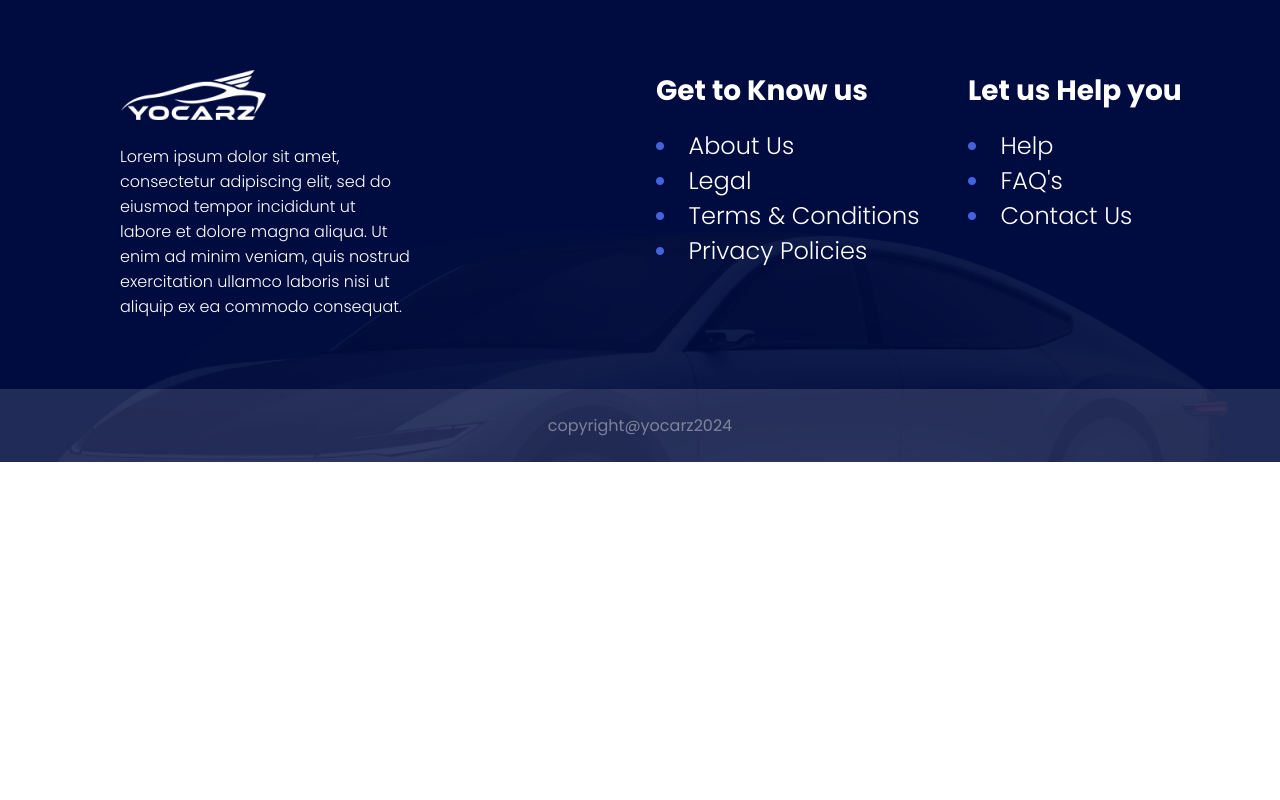
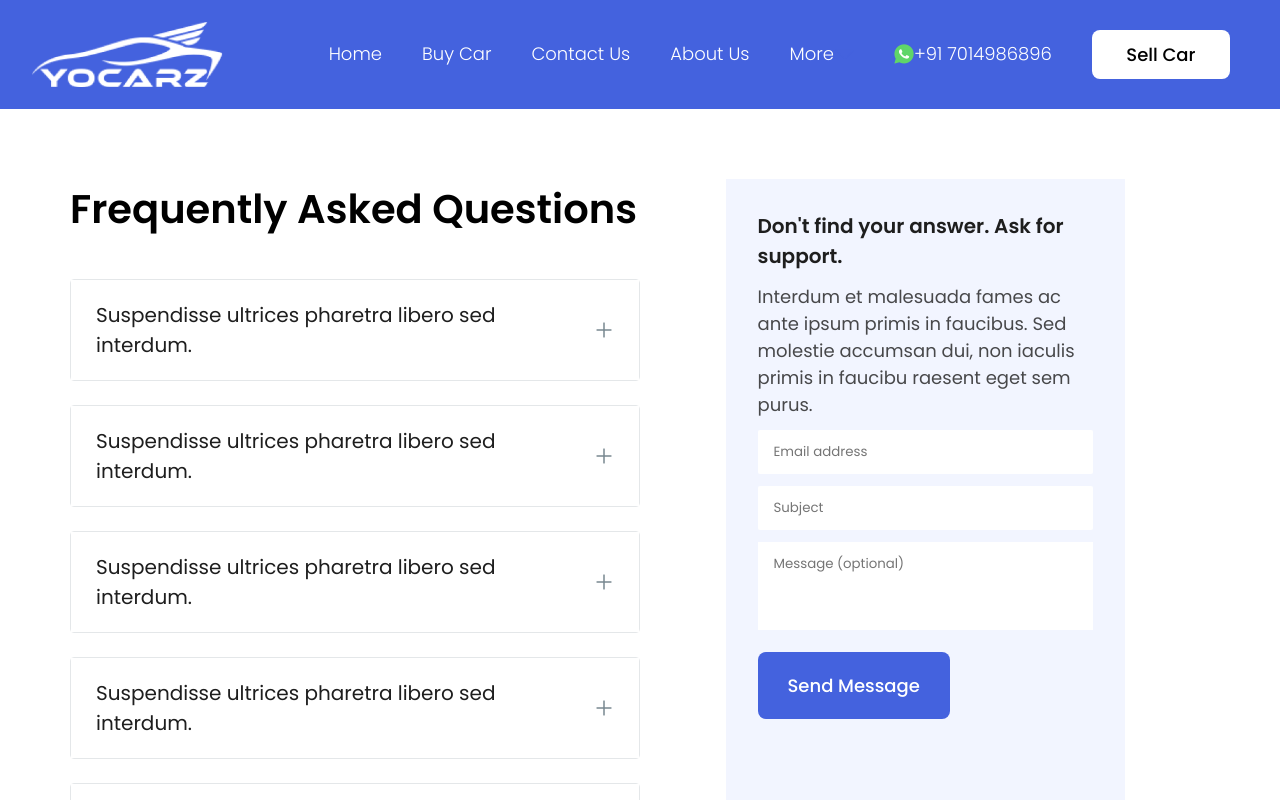
Before and after one commit to piyushprajpti/buycar-frontend, a React (Create React App) app: page /faqs in a window 1280 px wide. Shown: the top 800 px of the page. Built offline with nearby package versions, Linux system fonts and the light colour scheme.

Commit message:
FAQ page complete

```diff
--- a/src/App.js
+++ b/src/App.js
@@ -6,6 +6,7 @@ import ContactUsPage from './screens/contact-us-page/ContactUsPage';
 import Footer from './components/footer/Footer';
 import AboutUsPage from './screens/about-us-page/AboutUsPage';
 import TandCPage from './screens/t-and-c-page/TandCPage';
+import FAQPage from './screens/faq-page/FAQPage';
 
 function App() {
    return (
@@ -17,6 +18,7 @@ function App() {
                <Route path='/contact-us' element={<ContactUsPage />} />
                <Route path='/about-us' element={<AboutUsPage />} />
                <Route path='/terms-and-conditions' element={<TandCPage />} />
+               <Route path='/faqs' element={<FAQPage />} />
             </Routes>
             <Footer />
          </BrowserRouter>
--- a/src/components/footer/Footer.jsx
+++ b/src/components/footer/Footer.jsx
@@ -95,6 +95,7 @@ export default function Footer() {
                   }}
                   margin={"7px 0"}
                   leadingIconWidth={"8px"}
+                  onClick={"/faqs"}
                />
                <Button
                   name={"Contact Us"}
--- a/src/constants/resources.js
+++ b/src/constants/resources.js
@@ -34,6 +34,8 @@ import IMG_LOGO_COLOR from "../res/logoColor.png"
 import IMG_ABOUT from "../res/about.png"
 import IC_BUY_BACK from "../res/buyBackGuarantee.png"
 import IC_ARROW_RIGHT_BLACK from "../res/arrowRightBlack.png"
+import IC_PLUS_BLACK from "../res/plusBlack.png"
+import IC_MINUS_WHITE from "../res/minusWhite.png"
 
 export const R = {
    img_brand_logo: IMG_BRAND_LOGO,
@@ -71,5 +73,7 @@ export const R = {
    img_logo_color: IMG_LOGO_COLOR,
    img_about: IMG_ABOUT,
    ic_buy_back: IC_BUY_BACK,
-   ic_arrow_right_black: IC_ARROW_RIGHT_BLACK
+   ic_arrow_right_black: IC_ARROW_RIGHT_BLACK,
+   ic_plus_black: IC_PLUS_BLACK,
+   ic_minus_white: IC_MINUS_WHITE
 }
--- /dev/null
+++ b/src/screens/faq-page/FAQPage.jsx
@@ -0,0 +1,87 @@
+import React, { useState } from 'react'
+import style from "./faqpage.module.scss"
+import Header2 from "../../components/header/Header2"
+import { R } from '../../constants/resources'
+import { ActionButton } from '../../components/buttons/Buttons'
+
+export default function FAQPage() {
+   return (
+      <>
+         <Header2 />
+
+         <div className={style["container"]}>
+            <div className={style["wrapper"]}>
+               <div className={style["faq-list-container"]}>
+
+                  <p className={style["faq-text"]}>Frequently Asked Questions</p>
+
+                  <FAQBox
+                     title={"Suspendisse ultrices pharetra libero sed interdum."}
+                     description={"Nulla malesuada iaculis nisi, vitae sagittis lacus laoreet in. Morbi aliquet pulvinar orci non vulputate. Donec aliquet ullamcorper gravida. Interdum et malesuada fames ac ante ipsum primis in faucibus. Sed molestie accumsan dui, non iaculis magna mattis id. Ut consectetur massa at viverra euismod. Interdum et malesuada fames ac ante ipsum primis in faucibus. Praesent eget sem purus."}
+                  />
+                  <FAQBox
+                     title={"Suspendisse ultrices pharetra libero sed interdum."}
+                     description={"Nulla malesuada iaculis nisi, vitae sagittis lacus laoreet in. Morbi aliquet pulvinar orci non vulputate. Donec aliquet ullamcorper gravida. Interdum et malesuada fames ac ante ipsum primis in faucibus. Sed molestie accumsan dui, non iaculis magna mattis id. Ut consectetur massa at viverra euismod. Interdum et malesuada fames ac ante ipsum primis in faucibus. Praesent eget sem purus."}
+                  />
+                  <FAQBox
+                     title={"Suspendisse ultrices pharetra libero sed interdum."}
+                     description={"Nulla malesuada iaculis nisi, vitae sagittis lacus laoreet in. Morbi aliquet pulvinar orci non vulputate. Donec aliquet ullamcorper gravida. Interdum et malesuada fames ac ante ipsum primis in faucibus. Sed molestie accumsan dui, non iaculis magna mattis id. Ut consectetur massa at viverra euismod. Interdum et malesuada fames ac ante ipsum primis in faucibus. Praesent eget sem purus."}
+                  />
+                  <FAQBox
+                     title={"Suspendisse ultrices pharetra libero sed interdum."}
+                     description={"Nulla malesuada iaculis nisi, vitae sagittis lacus laoreet in. Morbi aliquet pulvinar orci non vulputate. Donec aliquet ullamcorper gravida. Interdum et malesuada fames ac ante ipsum primis in faucibus. Sed molestie accumsan dui, non iaculis magna mattis id. Ut consectetur massa at viverra euismod. Interdum et malesuada fames ac ante ipsum primis in faucibus. Praesent eget sem purus."}
+                  />
+                  <FAQBox
+                     title={"Suspendisse ultrices pharetra libero sed interdum."}
+                     description={"Nulla malesuada iaculis nisi, vitae sagittis lacus laoreet in. Morbi aliquet pulvinar orci non vulputate. Donec aliquet ullamcorper gravida. Interdum et malesuada fames ac ante ipsum primis in faucibus. Sed molestie accumsan dui, non iaculis magna mattis id. Ut consectetur massa at viverra euismod. Interdum et malesuada fames ac ante ipsum primis in faucibus. Praesent eget sem purus."}
+                  />
+               </div>
+
+               <div className={style["support-box-container"]}>
+                  <div className={style["support-box-wrapper"]}>
+                     <p className={style["box-heading"]}>Don't find your answer. Ask for support.</p>
+                     <p className={style["box-description"]}>Interdum et malesuada fames ac ante ipsum primis in faucibus. Sed molestie accumsan dui, non iaculis primis in faucibu raesent eget sem purus.</p>
+
+                     <input type="text" className={style["input"]} placeholder='Email address' />
+                     <input type="text" className={style["input"]} placeholder='Subject' />
+                     <textarea className={style["textarea"]} placeholder='Message (optional)' />
+
+                     <ActionButton
+                        name={"Send Message"}
+                        containerStyle={{padding: "20px 30px"}}
+                     />
+                  </div>
+               </div>
+            </div>
+         </div>
+      </>
+   )
+}
+
+const FAQBox = ({ title, description }) => {
+
+   const [isActive, setIsActive] = useState(false)
+
+   const icon = isActive ? R.ic_minus_white : R.ic_plus_black;
+   const headerBackColor = isActive ? "var(--primary-color)" : "#ffffff";
+   const border = isActive ? "none" : "1px solid var(--filter-horizontal-divider)";
+   const headerColor = isActive ? "#ffffff" : "var(--specs-font-black)";
+   const boxShadow = isActive ? "0 8px 40px 0 var(--arrow-button-text)" : "none";
+
+   return (
+      <div className={style["faq-box-container"]} style={{ border: border, boxShadow: boxShadow }}>
+
+         <div className={style["faq-box-header-wrapper"]} style={{ backgroundColor: headerBackColor }}>
+            <p className={style["faq-box-header"]} style={{ color: headerColor }}>{title}</p>
+            <div className={style["icon-wrapper"]} onClick={() => setIsActive(!isActive)}>
+               <img src={icon} className={style["icon-img"]} alt='icon' />
+            </div>
+         </div>
+
+         {isActive && <div className={style["faq-box-description-wrapper"]}>
+            <p className={style["description"]}>{description}</p>
+         </div>}
+
+      </div>
+   )
+}
--- /dev/null
+++ b/src/screens/faq-page/faqpage.module.scss
@@ -0,0 +1,119 @@
+.container {
+   width: 100%;
+}
+
+.wrapper {
+   margin: 70px;
+   display: flex;
+}
+
+.faq-list-container {
+   display: flex;
+   flex-direction: column;
+   flex: 1;
+}
+
+.faq-text {
+   font-size: 2.5rem;
+   font-weight: 600;
+   color: #000000;
+   margin-bottom: 40px;
+}
+
+.support-box-container {
+   flex: 1;
+   display: flex;
+   justify-content: center;
+}
+
+.support-box-wrapper {
+   width: 70%;
+   background-color: var(--supprt-box-back);
+   padding: 32px;
+}
+
+.box-heading {
+   font-size: 1.25rem;
+   font-weight: 600;
+   color: var(--specs-font-black);
+}
+
+.box-description {
+   font-size: 1.125rem;
+   margin: 12px 0;
+   color: var(--specs-font-black);
+   opacity: 80%;
+}
+
+.input {
+   width: 100%;
+   border: none;
+   outline: none;
+   background-color: #ffffff;
+   border-radius: 2px;
+   padding: 12px 16px;
+   color: #888888;
+   margin-bottom: 12px;
+}
+
+.textarea {
+   width: 100%;
+   height: 88px;
+   resize: none;
+   border: none;
+   outline: none;
+   padding: 12px 16px;
+   margin-bottom: 15px;
+   background-color: #ffffff;
+   color: #888888;
+}
+
+// FAQBox style
+
+.faq-box-container {
+   width: 100%;
+   display: flex;
+   flex-direction: column;
+   margin-bottom: 24px;
+   border-radius: 4px !important;
+}
+
+.faq-box-header-wrapper {
+   display: flex;
+   align-items: center;
+   justify-content: space-between;
+   padding: 20px 25px;
+}
+
+.faq-box-header {
+   font-size: 1.25rem;
+   font-weight: 400;
+}
+
+.icon-wrapper {
+   width: 20px;
+   height: 20px;
+   display: flex;
+   align-items: center;
+   justify-content: center;
+}
+
+.icon-wrapper:hover {
+   cursor: pointer;
+}
+
+.icon-img {
+   width: 100%;
+   object-fit: contain;
+}
+
+.faq-box-description-wrapper {
+   padding: 24px;
+}
+
+.description {
+   font-size: 1.125rem;
+   font-weight: 400;
+   color: var(--specs-font-black);
+   opacity: 50%;
+}
--- a/src/theme/colors.scss
+++ b/src/theme/colors.scss
@@ -23,4 +23,5 @@
    --arrow-button-back: #eef1ff;
    --container-back: #fafafa;
    --title-box-back: #eef0fb;
+   --supprt-box-back: #bdcaff33;
 }
```
Also changed, not shown: src/res/minusWhite.png (added), src/res/plusBlack.png (added).
